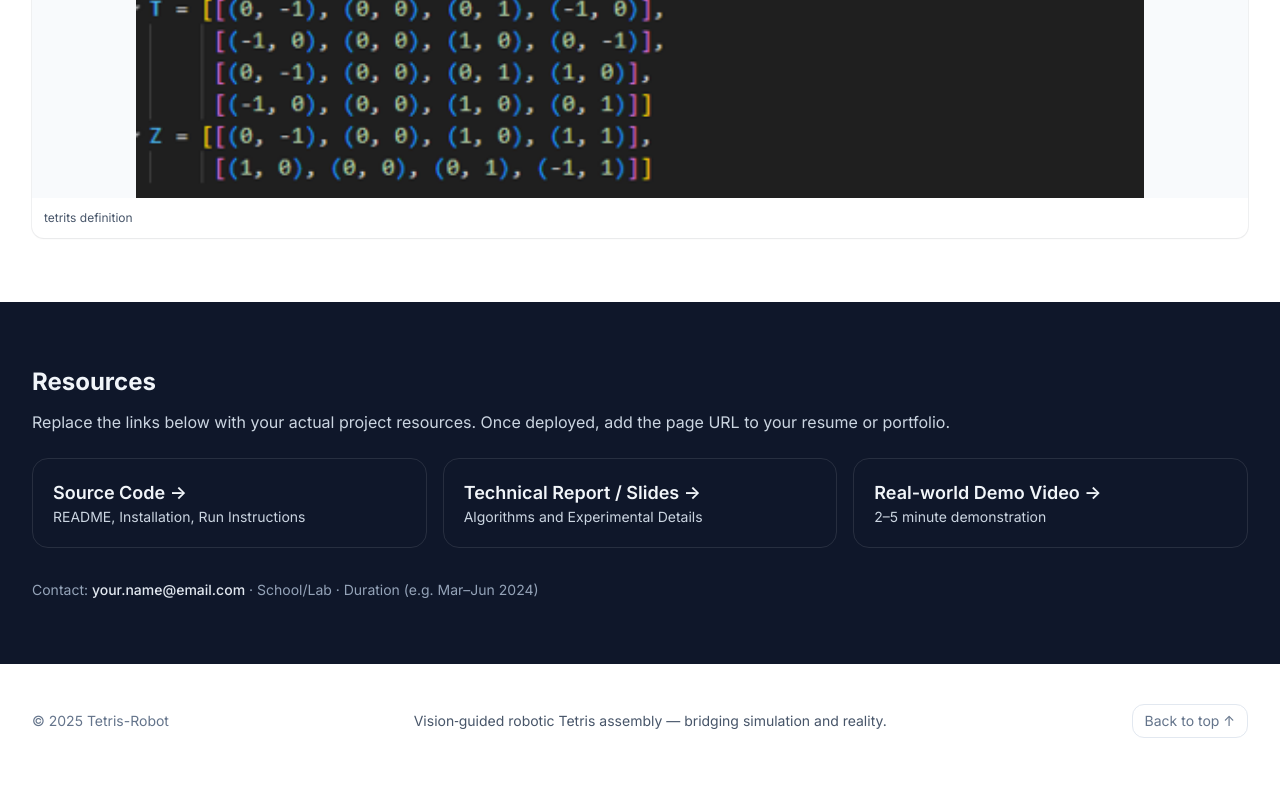
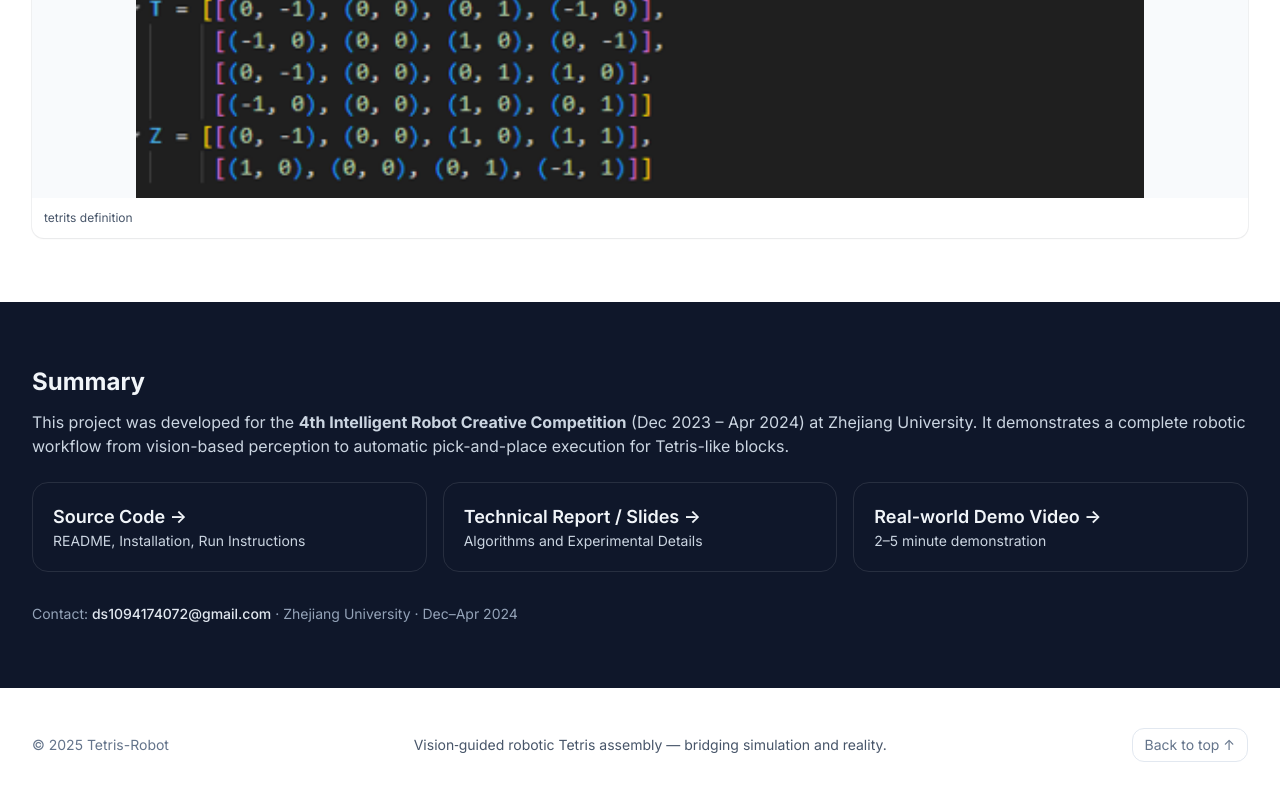
Before and after one commit to shendu0318/AutoTetrisBot, a plain HTML site: page index.html in a window 1280 px wide. Shown: the part 6961-7761 px from the top of the page. Before the commit the page ends 7739 px from the top, so only its background shows below. Drawn offline with nearby package versions, Linux system fonts and the light colour scheme.

Commit message:
Change section title to 'Summary' and update details
Updated project summary and contact information.

```diff
--- a/index.html
+++ b/index.html
@@ -298,8 +298,9 @@
   <!-- Links -->
   <section id="links" class="bg-slate-900 py-16 text-slate-100">
     <div class="mx-auto max-w-7xl px-4 sm:px-6 lg:px-8">
-      <h2 class="text-2xl font-bold">Resources</h2>
-      <p class="mt-3 text-slate-300">Replace the links below with your actual project resources. Once deployed, add the page URL to your resume or portfolio.</p>
+      <h2 class="text-2xl font-bold">Summary</h2>
+      <p class="mt-3 text-slate-300"> This project was developed for the <strong>4th Intelligent Robot Creative Competition</strong> (Dec 2023 – Apr 2024) at Zhejiang University.
+      It demonstrates a complete robotic workflow from vision-based perception to automatic pick-and-place execution for Tetris-like blocks.</p>
       <div class="mt-6 grid md:grid-cols-3 gap-4">
         <a class="group rounded-2xl border border-white/10 p-5 hover:bg-white/5" href="REPLACE_WITH_GITHUB_URL" target="_blank" rel="noreferrer">
           <div class="text-lg font-semibold">Source Code →</div>
@@ -314,7 +315,7 @@
           <div class="text-sm text-slate-300">2–5 minute demonstration</div>
         </a>
       </div>
-      <div class="mt-8 text-sm text-slate-400">Contact: <span class="font-medium text-slate-200">your.name@email.com</span> · School/Lab · Duration (e.g. Mar–Jun 2024)</div>
+      <div class="mt-8 text-sm text-slate-400">Contact: <span class="font-medium text-slate-200">ds1094174072@gmail.com</span> · Zhejiang University · Dec–Apr 2024</div>
     </div>
   </section>
 
```
